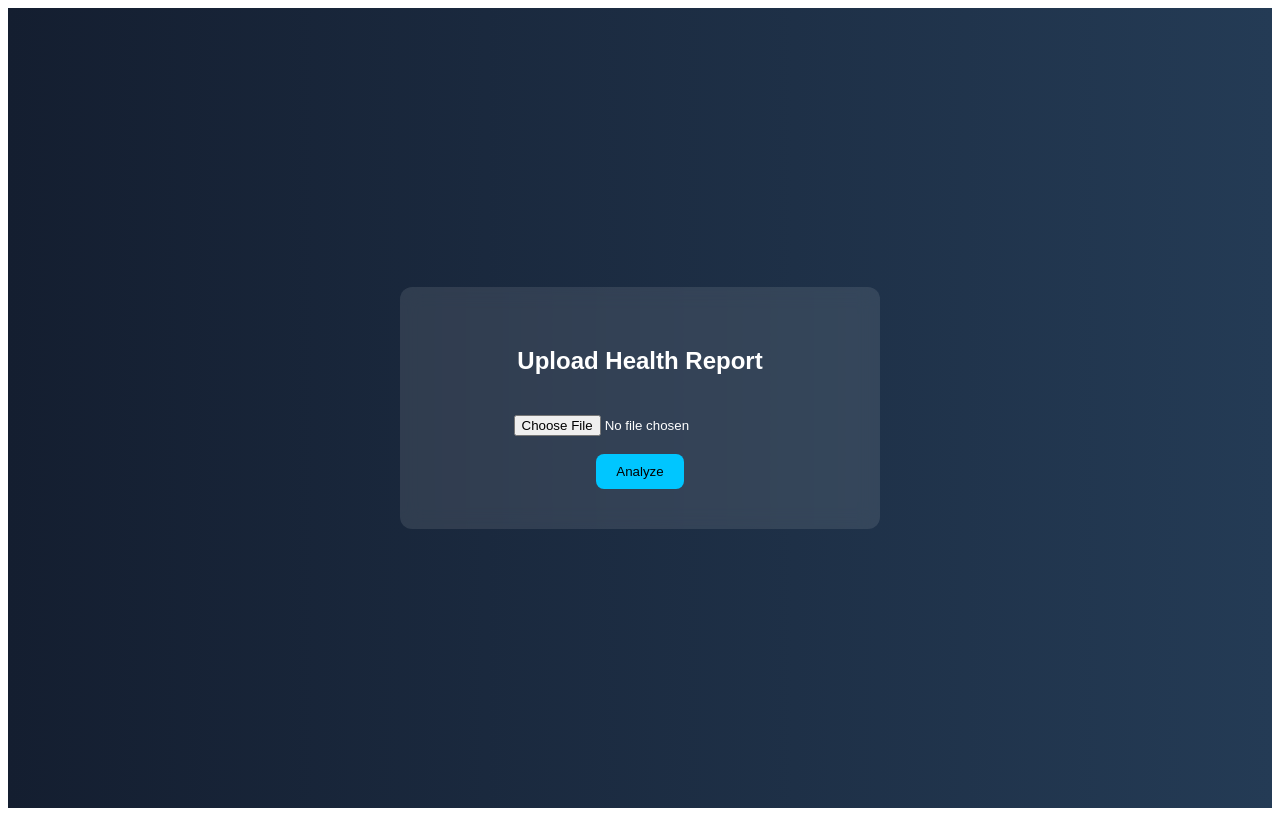
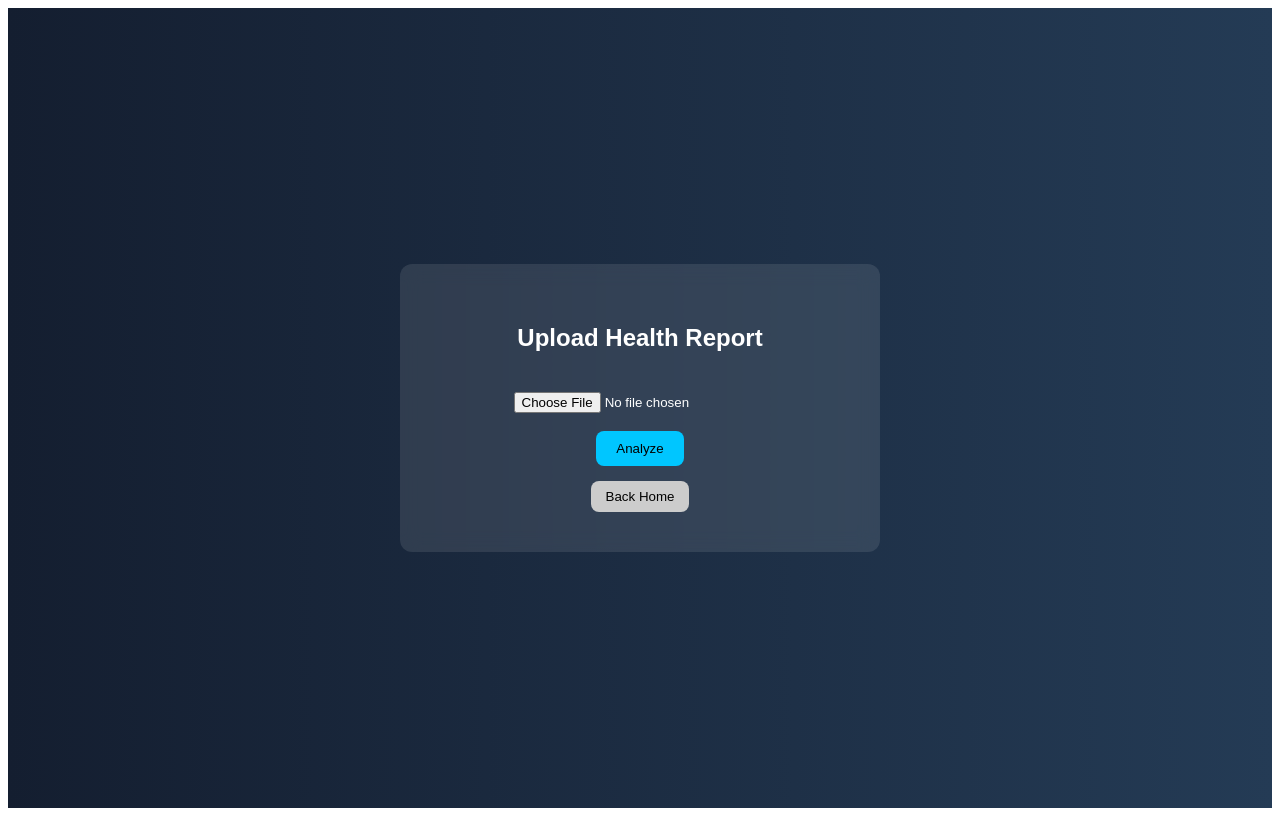
Before and after one commit to Rahul2127git/MediAI-Diagnostics, a Next.js app in the folder mediai-diagnostics/frontend/: page /upload in a window 1280 px wide. Built offline with nearby package versions, Linux system fonts and the light colour scheme.

Commit message:
Update upload.js

```diff
--- a/mediai-diagnostics/frontend/pages/upload.js
+++ b/mediai-diagnostics/frontend/pages/upload.js
@@ -1,4 +1,5 @@
 import { useState } from "react";
+import Link from "next/link";
 
 export default function Upload() {
   const [file, setFile] = useState(null);
@@ -18,7 +19,7 @@ export default function Upload() {
 
     try {
       const res = await fetch(
-        "https://mediai-diagnostics-xxxx.onrender.com/analyze/",
+        "https://YOUR-RENDER-URL.onrender.com/analyze/", // 🔴 CHANGE THIS
         {
           method: "POST",
           body: formData,
@@ -36,23 +37,27 @@ export default function Upload() {
   };
 
   return (
-    <div style={{
+    <div
+      style={{
         minHeight: "100vh",
         background: "linear-gradient(to right, #141e30, #243b55)",
         display: "flex",
         justifyContent: "center",
         alignItems: "center",
         color: "white",
-      fontFamily: "Arial"
-    }}>
-      <div style={{
+        fontFamily: "Arial",
+      }}
+    >
+      <div
+        style={{
           backdropFilter: "blur(10px)",
           background: "rgba(255,255,255,0.1)",
           padding: "40px",
           borderRadius: "12px",
           textAlign: "center",
-        width: "400px"
-      }}>
+          width: "400px",
+        }}
+      >
         <h2>Upload Health Report</h2>
 
         <input
@@ -63,30 +68,52 @@ export default function Upload() {
 
         <br /><br />
 
-        <button onClick={uploadFile} style={{
+        <button
+          onClick={uploadFile}
+          style={{
             padding: "10px 20px",
             border: "none",
             borderRadius: "8px",
             background: "#00c6ff",
             color: "black",
-          cursor: "pointer"
-        }}>
+            cursor: "pointer",
+          }}
+        >
           {loading ? "Analyzing..." : "Analyze"}
         </button>
 
         {result && (
           <div style={{ marginTop: "20px", textAlign: "left" }}>
             <h3>Results:</h3>
-            <pre style={{
+            <pre
+              style={{
                 background: "black",
                 padding: "10px",
                 borderRadius: "8px",
-              overflowX: "auto"
-            }}>
+                overflowX: "auto",
+              }}
+            >
               {JSON.stringify(result, null, 2)}
             </pre>
           </div>
         )}
+
+        <br />
+
+        <Link href="/">
+          <button
+            style={{
+              marginTop: "15px",
+              padding: "8px 15px",
+              border: "none",
+              borderRadius: "8px",
+              background: "#ccc",
+              cursor: "pointer",
+            }}
+          >
+            Back Home
+          </button>
+        </Link>
       </div>
     </div>
   );
```
Lines whose indentation alone changed are shown as unchanged.
